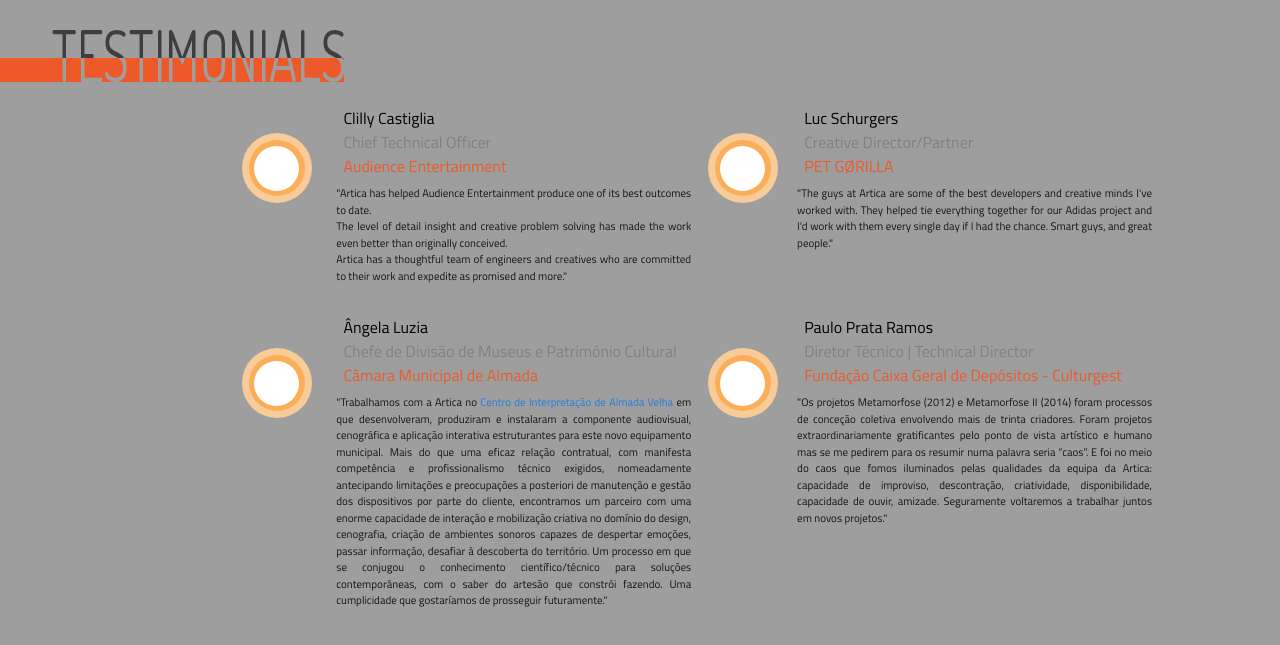
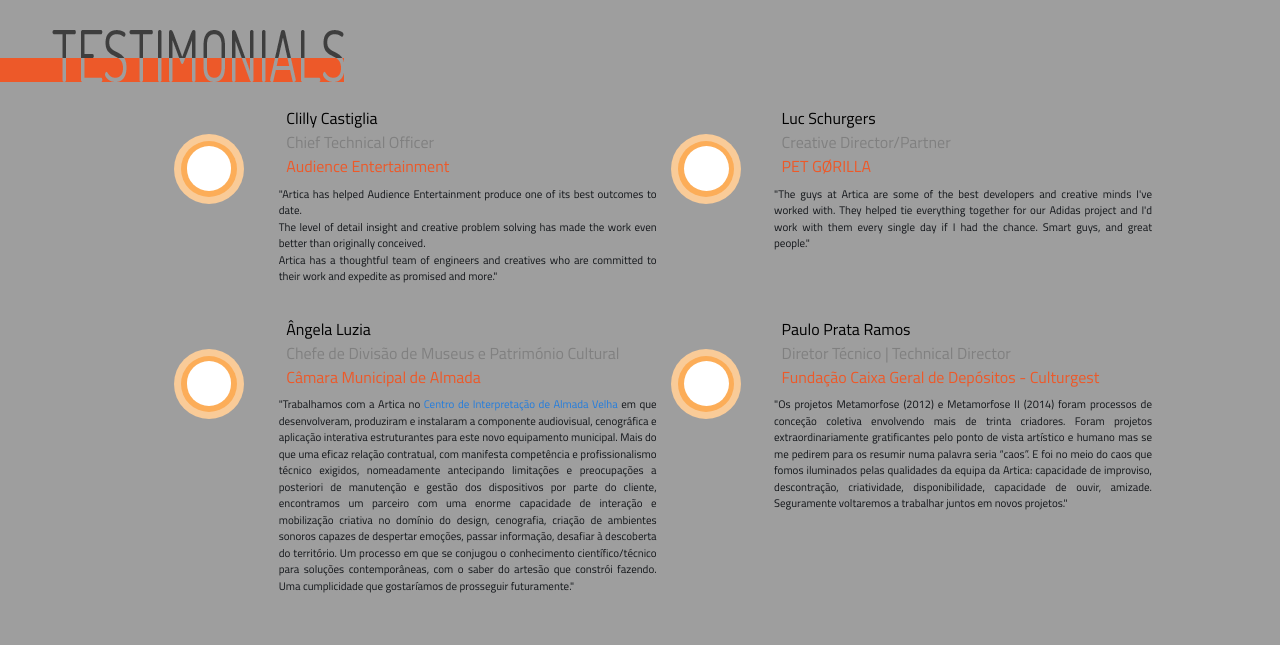
Before and after one commit to artica/arch.artica.cc, a plain HTML site: page index.html in a window 1280 px wide. Shown: the part 3035-3680 px from the top of the page. Drawn offline with Linux system fonts and the light colour scheme; some packages are replaced by stand-ins of ours.

Commit message:
Update:
make testimonials adaptive for largest monitors

```diff
--- a/css/style.css
+++ b/css/style.css
@@ -1223,12 +1223,12 @@ background: white;
     display:table-cell;
 }
 .rightCell{
-	  left: 10%;
+	  left: 7%;
 }
 
 
 .divCell.span-6 {
-   width: 44.6969697%;
+   width: 46.6969697%;
 }
 
 .divPhotoCell.span-6 {
@@ -1247,17 +1247,16 @@ background: white;
 
 .divPhotoCell .circle {
   position: absolute;
-  right: 0%;
   top: 50%;
   margin-top: 0%;
-  margin-right: -230%;
+  margin-left: 250%;
 }
 .divPhotoCell .circleRight {
   position: absolute;
-  right: 0%;
+
   top: 50%;
   margin-top: 0%;
-  margin-right: -400%;
+  margin-left: 450%;
 }
 
 
```
